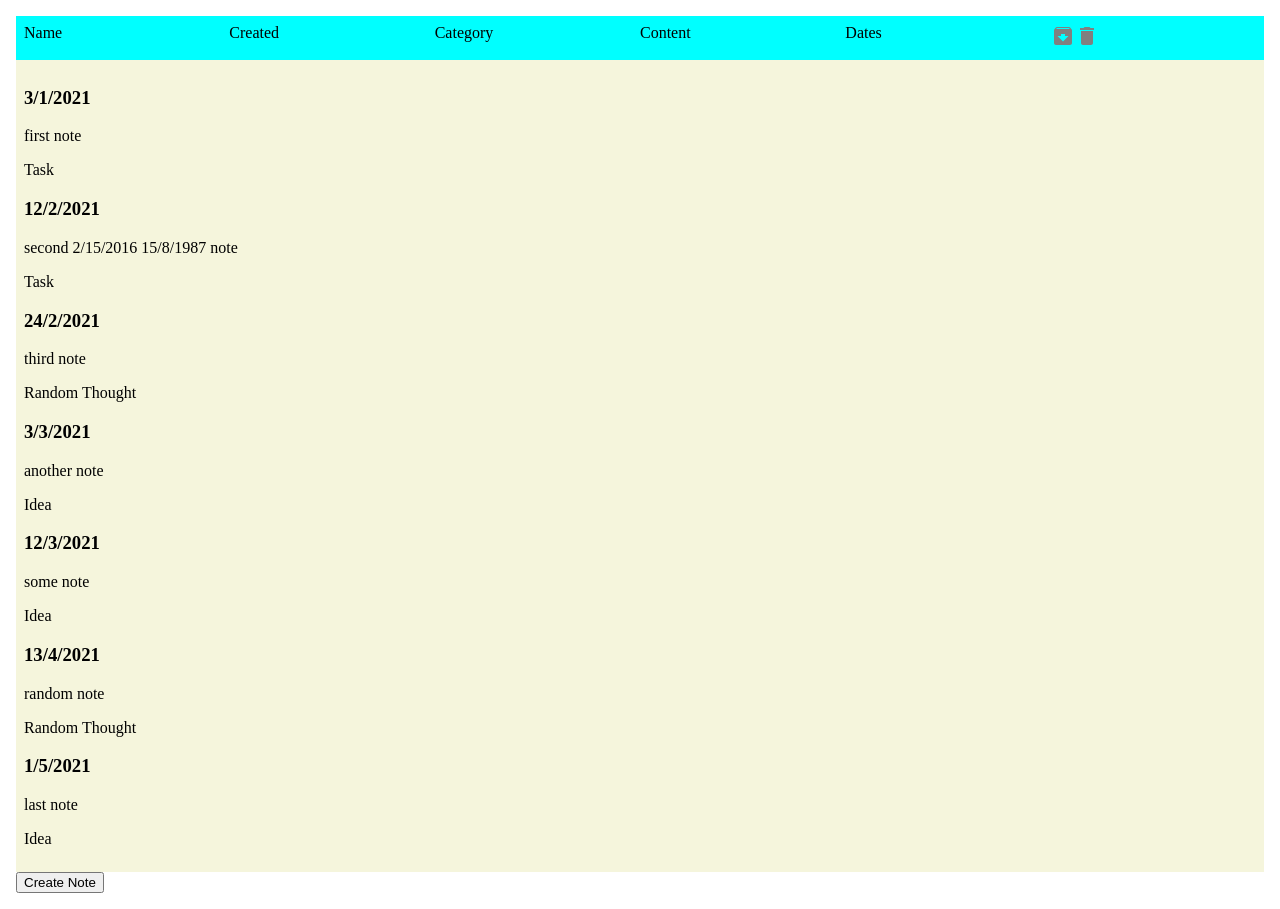
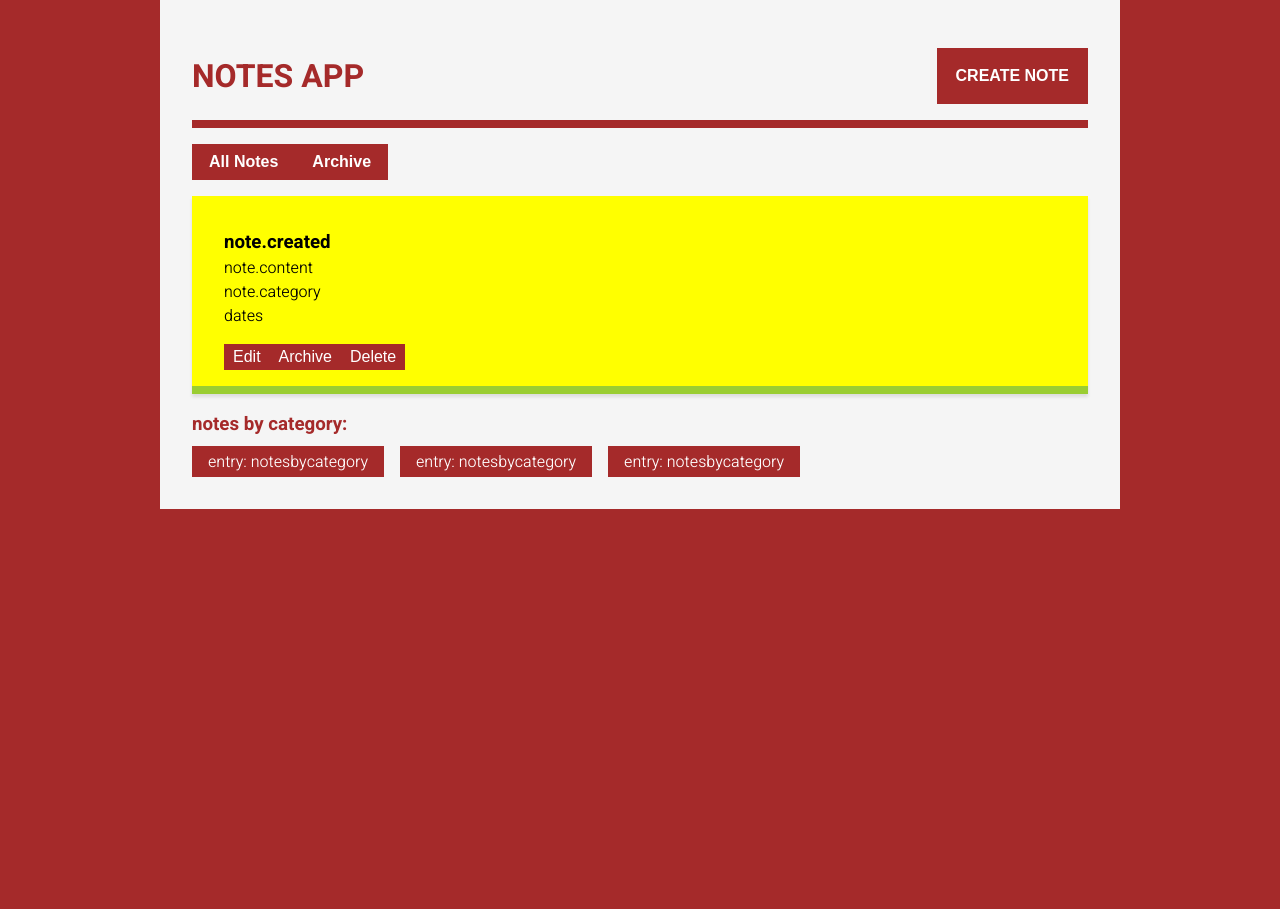
Before and after one commit to atekron/r-task-2-react-redux-notes-app, a React (Create React App) app: page / in a window 1280 px wide. After the commit the page ends 800 px from the top, so only its background shows below. Built offline with nearby package versions, Linux system fonts and the light colour scheme.

Commit message:
rewrite app from task 1 to use react with redux

```diff
--- a/src/App.css
+++ /dev/null
@@ -1,3 +0,0 @@
-.App {
-  margin: 1rem;
-}
--- a/src/App.js
+++ b/src/App.js
@@ -1,20 +1,46 @@
-import "./App.css";
 import NotesHeader from "./layout/NotesHeader";
-import NotesList from "./layout/NotesList";
-import CreateNoteBtn from "./components/CreateNoteBtn";
+// import NotesList from "./layout/NotesList";
+// import CreateNoteBtn from "./components/CreateNoteBtn";
 
 function App() {
-  const note = {
-    id: 8,
-    created: "05/06/2021",
-    content: "awesom new note was just dispatched",
-    category: "Idea",
-  };
   return (
-    <div className="App">
+    <div className="container">
       <NotesHeader />
-      <NotesList />
-      <CreateNoteBtn note={note} />
+
+      <nav className="nav">
+        <button className="nav__all medium-btn">All Notes</button>
+        <button className="nav__archive medium-btn">Archive</button>
+      </nav>
+
+      <div className="content">
+        <div className="note">
+          <div className="note__body" id="note.id">
+            <h3 className="note__created">note.created</h3>
+            <p className="note__content">note.content</p>
+            <p className="note__category">note.category</p>
+            <p className="note__dates">dates</p>
+          </div>
+          <div className="note__settings">
+            <button className="note__edit small-btn">Edit</button>
+            <button className="note__archive small-btn">Archive</button>
+            <button className="note__delete small-btn">Delete</button>
+          </div>
+        </div>
+      </div>
+      <div className="summary">
+        <h3 className="summary__title">Notes by Category:</h3>
+        <div className="summary__content">
+          <p>
+            entry: <span>notesByCategory</span>
+          </p>
+          <p>
+            entry: <span>notesByCategory</span>
+          </p>
+          <p>
+            entry: <span>notesByCategory</span>
+          </p>
+        </div>
+      </div>
     </div>
   );
 }
--- a/src/index.css
+++ b/src/index.css
@@ -1,5 +1,136 @@
-body {
+@import url("https://fonts.googleapis.com/css2?family=Heebo:wght@300;700&display=swap");
+
+*,
+::after,
+::before {
+  box-sizing: border-box;
   margin: 0;
   padding: 0;
-  box-sizing: border-box;
 }
+
+body {
+  background-color: brown;
+  position: relative;
+  font-family: "Heebo", sans-serif;
+  font-weight: 300;
+}
+
+.container {
+  margin: 0 auto;
+  padding: 1rem;
+  width: 80%;
+  max-width: 960px;
+  background-color: whitesmoke;
+}
+
+.header {
+  display: flex;
+  align-items: center;
+  padding: 1rem 0;
+  border-bottom: 0.5rem solid brown;
+  margin: 1rem;
+  color: brown;
+}
+
+.header__title {
+  font-size: 2rem;
+  font-weight: 700;
+  text-transform: uppercase;
+}
+
+.header__create-btn {
+  margin-left: auto;
+  padding: 1rem;
+  background-color: brown;
+  color: white;
+  border: 0.2rem solid transparent;
+  font-size: 1rem;
+  font-weight: 700;
+  text-transform: uppercase;
+  cursor: pointer;
+}
+
+.small-btn {
+  padding: 0.2rem 0.5rem;
+  background-color: brown;
+  color: white;
+  border: 0.1rem solid transparent;
+  font-size: 1rem;
+  font-weight: 500;
+  text-transform: capitalize;
+  cursor: pointer;
+}
+
+.medium-btn {
+  padding: 0.5rem 1rem;
+  background-color: brown;
+  color: white;
+  border: 0.1rem solid transparent;
+  font-size: 1rem;
+  font-weight: 700;
+  text-transform: capitalize;
+  cursor: pointer;
+}
+
+button {
+  transition: background-color 0.3s linear;
+}
+
+button:hover {
+  background-color: black;
+}
+
+.content__header {
+  display: flex;
+  justify-content: space-between;
+  padding: 0 1rem;
+  margin-bottom: 1rem;
+}
+
+.nav {
+  margin: 1rem;
+}
+
+.note {
+  background-color: yellow;
+  padding: 1rem;
+  border-bottom: 0.5rem solid yellowgreen;
+  margin: 1rem;
+  box-shadow: 0 0.2rem 0.2rem rgba(0, 0, 0, 0.1);
+}
+
+.note__body {
+  display: flex;
+  flex-direction: column;
+  justify-content: space-between;
+  padding: 1rem;
+}
+
+.note__settings {
+  padding: 0 1rem;
+}
+
+.create-note {
+  display: flex;
+  margin: 1rem;
+  flex-direction: column;
+}
+
+.create-note__edit {
+  display: none;
+}
+
+.summary {
+  margin: 1rem;
+  text-transform: lowercase;
+  color: brown;
+}
+
+.summary p {
+  color: white;
+  background-color: brown;
+  padding: 0.2rem 1rem;
+  display: inline-block;
+  margin-right: 1rem;
+  margin-top: 0.5rem;
+}
--- /dev/null
+++ b/src/layout/NotesCreateForm.js
@@ -0,0 +1,49 @@
+import { useState } from "react";
+import { currentDate, generateID } from "../utils/utils";
+// const note = {
+//   id: 8,
+//   created: "05/06/2021",
+//   content: "awesom new note was just dispatched",
+//   category: "Idea",
+// };
+// const tableTitles = ["Name", "Created", "Category", "Content", "Dates"];
+// nextId: 8,
+const categories = ["Task", "Random Thought", "Idea", "Quote"];
+
+export default function NotesCreateForm(props) {
+  const [noteCategory, setNoteCategory] = useState("Task");
+  const noteCreationDate = currentDate();
+  const noteID = generateID();
+  return (
+    <div
+      style={{ display: props.visible ? "flex" : "none" }}
+      className="create-note"
+    >
+      <h2 className="create-note__title">Create New Note</h2>
+      <label htmlFor="create-note__category">Choose category of note:</label>
+      <select
+        value={noteCategory}
+        onChange={(e) => setNoteCategory(e.target.value)}
+        // id="create-note__category"
+      >
+        {categories.map((category) => (
+          <option key={category} value={category}>
+            {category}
+          </option>
+        ))}
+      </select>
+      <label htmlFor="create-note__text">Write note: </label>
+      <textarea
+        name="text"
+        id="create-note__text"
+        cols="30"
+        rows="10"
+      ></textarea>
+      <button className="create-note__save small-btn">Save</button>
+      <button className="create-note__edit small-btn">Save edit</button>
+      {console.log(noteCategory)}
+      {console.log(noteCreationDate)}
+      {console.log(noteID)}
+    </div>
+  );
+}
--- a/src/layout/NotesHeader.css
+++ /dev/null
@@ -1,6 +0,0 @@
-.NotesHeader {
-  padding: 0.5rem;
-  background-color: aqua;
-  display: grid;
-  grid-template-columns: repeat(6, 1fr);
-}
--- a/src/layout/NotesHeader.js
+++ b/src/layout/NotesHeader.js
@@ -1,21 +1,25 @@
-import "./NotesHeader.css";
-import { MdArchive } from "react-icons/md";
-import { MdDelete } from "react-icons/md";
+// import { MdArchive } from "react-icons/md";
+// import { MdDelete } from "react-icons/md";
 
-const tableTitles = ["Name", "Created", "Category", "Content", "Dates"];
+import NotesCreateForm from "./NotesCreateForm";
+import { useState } from "react";
 
-function NotesHeader() {
+export default function NotesHeader() {
+  const [isFormVisible, setFormVisible] = useState(false);
   return (
-    <div className="NotesHeader">
-      {tableTitles.map((title) => (
-        <span key={title}>{title}</span>
-      ))}
-      <div>
-        <MdArchive color="grey" fontSize="1.5rem" />
-        <MdDelete color="grey" fontSize="1.5rem" />
-      </div>
-    </div>
+    <>
+      <header className="header">
+        <h1 className="header__title">Notes App</h1>
+        <button
+          className="header__create-btn"
+          onClick={() => {
+            return setFormVisible(!isFormVisible);
+          }}
+        >
+          Create Note
+        </button>
+      </header>
+      <NotesCreateForm visible={isFormVisible} />
+    </>
   );
 }
-
-export default NotesHeader;
--- a/src/layout/NotesList.css
+++ /dev/null
@@ -1,4 +0,0 @@
-.NotesList {
-  background-color: beige;
-  padding: 0.5rem;
-}
--- /dev/null
+++ b/src/utils/utils.js
@@ -0,0 +1,11 @@
+export const currentDate = () => {
+  const creationDate = new Date();
+  const dd = creationDate.getDate();
+  const mm = creationDate.getMonth() + 1;
+  const yyyy = creationDate.getFullYear();
+  return dd + "/" + mm + "/" + yyyy;
+};
+
+export const generateID = () => {
+  return "ID-" + Math.random().toString(16).substr(2, 10);
+};
```
